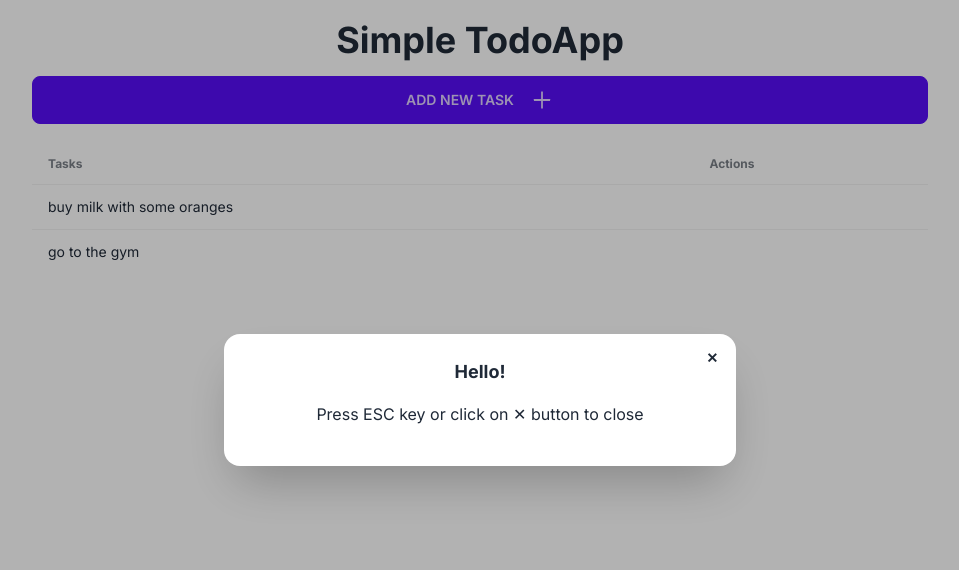
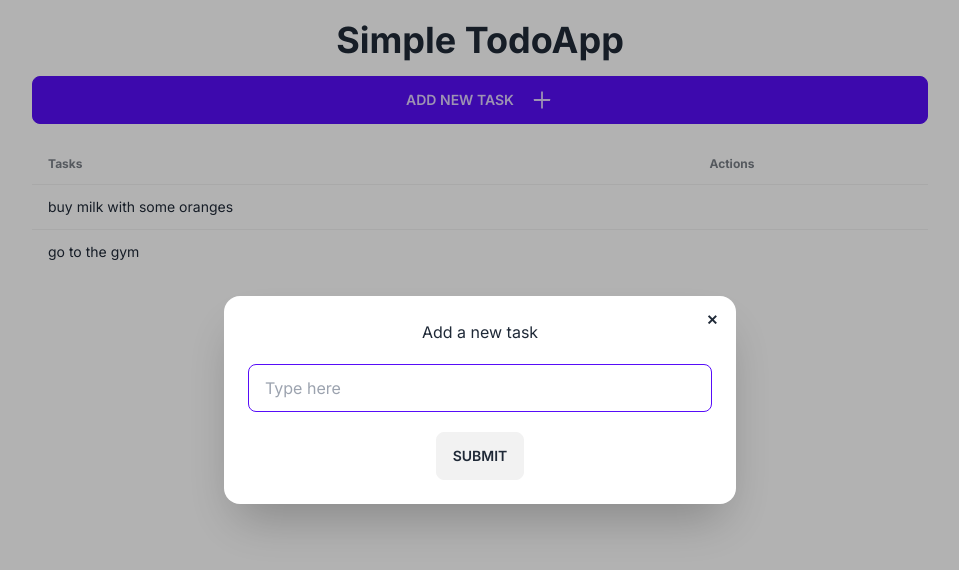
Before and after one commit to rubisanto/simple-todoapp, a Next.js app: page / in a window 1280 px wide. Both pictures are taken after a click on the button "ADD NEW TASK". Shown: the top 570 px of the page, without its empty margins (160-1119 px from the left). Built offline with nearby package versions, Linux system fonts and the light colour scheme; data requests are answered from the project's data file.

Commit message:
design modal fixed

```diff
--- a/app/components/AddTask.tsx
+++ b/app/components/AddTask.tsx
@@ -16,7 +16,17 @@ export const AddTask = () => {
         Add new task <AiOutlinePlus className="ml-2" size={24} />
       </button>
 
-      <Modal modalOpen={modalOpen} />
+      <Modal modalOpen={modalOpen} setModalOpen={setModalOpen}>
+        <h3>Add a new task</h3>
+        <input
+          type="text"
+          placeholder="Type here"
+          className="input input-bordered input-primary w-full mb-5 mt-5"
+        />
+        <button type="submit" className="btn">
+          Submit
+        </button>
+      </Modal>
     </div>
   );
 };
--- a/app/components/Modal.tsx
+++ b/app/components/Modal.tsx
@@ -1,8 +1,10 @@
 interface ModalProps {
   modalOpen: boolean;
+  setModalOpen: (open: boolean) => boolean | void;
+  children: React.ReactNode;
 }
 
-const Modal: React.FC<ModalProps> = ({ modalOpen }) => {
+const Modal: React.FC<ModalProps> = ({ modalOpen, setModalOpen, children }) => {
   return (
     <div>
       <dialog
@@ -10,11 +12,13 @@ const Modal: React.FC<ModalProps> = ({ modalOpen }) => {
         className={`modal ${modalOpen ? "modal-open" : ""}`}
       >
         <form method="dialog" className="modal-box">
-          <button className="btn btn-sm btn-circle btn-ghost absolute right-2 top-2">
+          <button
+            onClick={() => setModalOpen(false)}
+            className="btn btn-sm btn-circle btn-ghost absolute right-2 top-2"
+          >
             ✕
           </button>
-          <h3 className="font-bold text-lg">Hello!</h3>
-          <p className="py-4">Press ESC key or click on ✕ button to close</p>
+          {children}
         </form>
       </dialog>
     </div>
```
